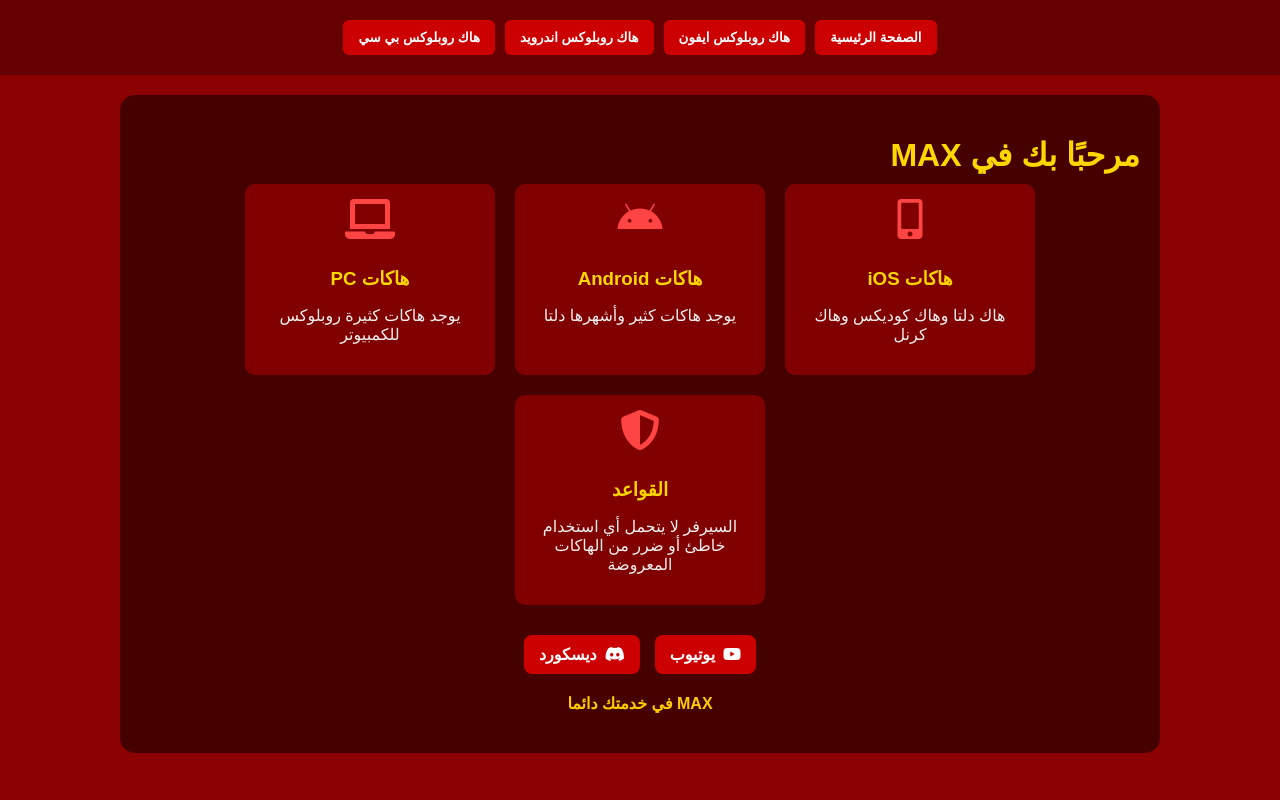
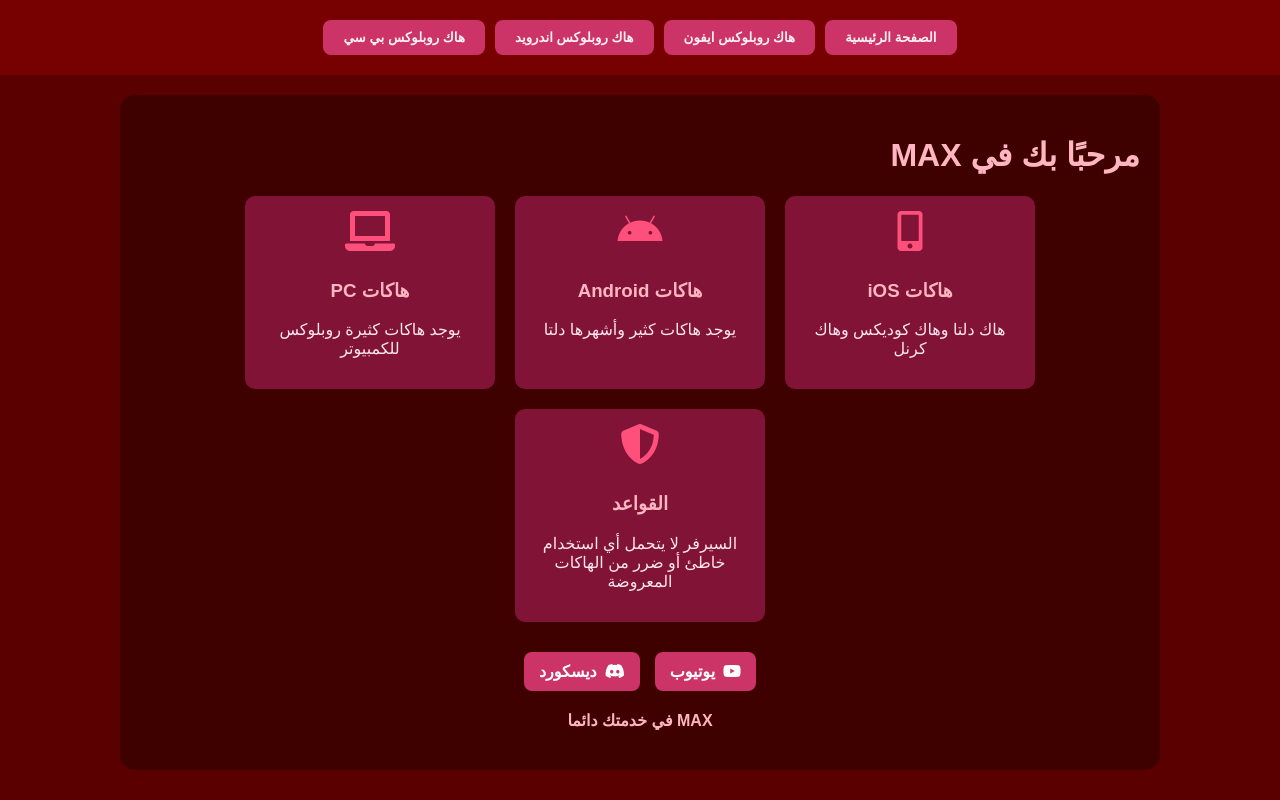
Before and after one commit to 7drtop/7dr, a plain HTML site: page index.html in a window 1280 px wide. Both pictures are taken after a click on the button "الصفحة الرئيسية". Drawn offline with Linux system fonts and the light colour scheme.

Commit message:
Update index.html

```diff
--- a/index.html
+++ b/index.html
@@ -4,14 +4,11 @@
   <meta charset="UTF-8" />
   <meta name="viewport" content="width=device-width, initial-scale=1" />
   <title>MAX</title>
-  <link
-    href="https://cdnjs.cloudflare.com/ajax/libs/font-awesome/5.15.4/css/all.min.css"
-    rel="stylesheet"
-  />
+  <link href="https://cdnjs.cloudflare.com/ajax/libs/font-awesome/5.15.4/css/all.min.css" rel="stylesheet" />
   <style>
     body {
-      background-color: darkred;
-      color: white;
+      background-color: #5a0000;
+      color: #ffe6ea;
       font-family: Arial, sans-serif;
       margin: 0;
       padding: 0;
@@ -23,22 +20,22 @@
       justify-content: center;
       gap: 10px;
       padding: 20px;
-      background-color: #660000;
+      background-color: #770000;
     }
 
     .nav-buttons button {
-      background-color: #cc0000;
+      background-color: #cc3366;
       border: none;
-      padding: 10px 15px;
-      border-radius: 6px;
-      color: white;
+      padding: 10px 20px;
+      border-radius: 8px;
+      color: #fff0f5;
       font-weight: bold;
       cursor: pointer;
       transition: background-color 0.3s;
     }
 
     .nav-buttons button:hover {
-      background-color: #ff0000;
+      background-color: #e6005c;
     }
 
     .page {
@@ -46,7 +43,7 @@
       max-width: 1000px;
       margin: 20px auto;
       padding: 20px;
-      background-color: rgba(0, 0, 0, 0.5);
+      background-color: rgba(0, 0, 0, 0.3);
       border-radius: 15px;
     }
 
@@ -54,11 +51,8 @@
       display: block;
     }
 
-    h1,
-    h2,
-    h3 {
-      color: #ffd700; /* ذهبي */
-      margin-bottom: 10px;
+    h1, h2, h3 {
+      color: #ffb6c1;
     }
 
     .features-grid {
@@ -70,21 +64,18 @@
     }
 
     .feature-item {
-      background-color: #800000;
+      background-color: #801336;
       border-radius: 10px;
       padding: 15px;
       width: 220px;
       text-align: center;
+      color: #ffe6f0;
     }
 
     .feature-item i {
       font-size: 40px;
       margin-bottom: 10px;
-      color: #ff4444;
-    }
-
-    .feature-item p {
-      color: #f0f0f0;
+      color: #ff4f7b;
     }
 
     .delta-content {
@@ -116,7 +107,7 @@
     }
 
     .info-box ul li {
-      background-color: #b22222;
+      background-color: #b22255;
       margin: 5px 0;
       padding: 10px;
       border-radius: 8px;
@@ -124,7 +115,7 @@
 
     .download-btn {
       display: inline-block;
-      background-color: #ff0000;
+      background-color: #ff4d88;
       color: white;
       padding: 10px 20px;
       border-radius: 8px;
@@ -135,7 +126,7 @@
     }
 
     .download-btn:hover {
-      background-color: #cc0000;
+      background-color: #cc3366;
     }
 
     .social-links {
@@ -149,7 +140,7 @@
       display: flex;
       align-items: center;
       gap: 8px;
-      background-color: #cc0000;
+      background-color: #cc3366;
       color: white;
       padding: 10px 15px;
       border-radius: 8px;
@@ -159,14 +150,14 @@
     }
 
     .social-btn:hover {
-      background-color: #ff0000;
+      background-color: #ff1a75;
     }
 
     .copyright {
       text-align: center;
       margin: 20px 0;
       font-weight: bold;
-      color: #ffcc00;
+      color: #ffb6c1;
     }
 
     img.fortnite-image {
@@ -178,6 +169,8 @@
   </style>
 </head>
 <body>
+
+  <!-- قائمة التنقل -->
   <div class="nav-buttons">
     <button onclick="showPage('home')">الصفحة الرئيسية</button>
     <button onclick="showPage('iphone')">هاك روبلوكس ايفون</button>
@@ -185,6 +178,7 @@
     <button onclick="showPage('pc')">هاك روبلوكس بي سي</button>
   </div>
 
+  <!-- الصفحة الرئيسية -->
   <div id="home" class="page active">
     <h1>مرحبًا بك في MAX</h1>
     <div class="features-grid">
@@ -211,10 +205,10 @@
     </div>
 
     <div class="social-links">
-      <a href="https://youtube.com/@rtxtop1-rtx" target="_blank" class="social-btn youtube-btn">
+      <a href="https://youtube.com/@rtxtop1-rtx" target="_blank" class="social-btn">
         <i class="fab fa-youtube"></i> يوتيوب
       </a>
-      <a href="https://discord.gg/rtxtop1" target="_blank" class="social-btn discord-btn">
+      <a href="https://discord.gg/rtxtop1" target="_blank" class="social-btn">
         <i class="fab fa-discord"></i> ديسكورد
       </a>
     </div>
@@ -222,13 +216,11 @@
     <div class="copyright">MAX في خدمتك دائما</div>
   </div>
 
+  <!-- صفحة ايفون -->
   <div id="iphone" class="page">
     <h1>هاكات iPhone</h1>
-    <img
-      src="https://images.sftcdn.net/images/t_app-icon-s/p/e2b8e161-10ad-4744-9ea1-2e7d059c28ad/2145656008/delta-executor-ggm-logo"
-      alt="Delta"
-      class="delta-image"
-    />
+
+    <img src="https://images.sftcdn.net/images/t_app-icon-s/p/e2b8e161-10ad-4744-9ea1-2e7d059c28ad/2145656008/delta-executor-ggm-logo" alt="Delta" class="delta-image" />
     <div class="info-box">
       <h2>هاك دلتا</h2>
       <ul>
@@ -236,18 +228,10 @@
         <li>سهولة استخدام</li>
         <li>ينصح به</li>
       </ul>
-      <a
-        href="itms-services://?action=download-manifest&url=https%3A%2F%2Fdeltaios-executor.com%2FInstall21.plist"
-        class="download-btn"
-        >تنزيل دلتا</a
-      >
+      <a href="itms-services://?action=download-manifest&url=https%3A%2F%2Fdeltaios-executor.com%2FInstall21.plist" class="download-btn">تنزيل دلتا</a>
     </div>
 
-    <img
-      src="https://i.postimg.cc/vZgLmbJg/IMG-0210.webp"
-      alt="Codex"
-      class="delta-image"
-    />
+    <img src="https://i.postimg.cc/vZgLmbJg/IMG-0210.webp" alt="Codex" class="delta-image" />
     <div class="info-box">
       <h2>هاك كوديكس</h2>
       <ul>
@@ -255,22 +239,45 @@
         <li>سهولة استخدام</li>
         <li>ليس الأفضل</li>
       </ul>
-      <a
-        href="itms-services://?action=download-manifest&amp;url=https%3A%2F%2Fcodex-ios.com%2FInstall.plist"
-        class="download-btn codex-btn"
-        onmousedown="return false"
-        oncontextmenu="return false"
-        >تنزيل كوديكس</a
-      >
+      <a href="itms-services://?action=download-manifest&amp;url=https%3A%2F%2Fcodex-ios.com%2FInstall.plist" class="download-btn">تنزيل كوديكس</a>
     </div>
 
-    <img
-      src="https://i.postimg.cc/Qtd17DBr/7-D0-FD78-F-186-C-4-C0-A-A335-74-BD7-EF9-BDBB.png"
-      alt="Krnl"
-      class="delta-image"
-    />
+    <img src="https://i.postimg.cc/Qtd17DBr/7-D0-FD78-F-186-C-4-C0-A-A335-74-BD7-EF9-BDBB.png" alt="Krnl" class="delta-image" />
     <div class="info-box">
       <h2>هاك كرنل</h2>
       <ul>
         <li>حماية قوية</li>
-        <li>سهولة استخدام</
+        <li>سهولة استخدام</li>
+        <li>ينصح به أيضًا</li>
+      </ul>
+      <a href="#" class="download-btn">تنزيل كرنل</a>
+    </div>
+  </div>
+
+  <!-- صفحة اندرويد -->
+  <div id="android" class="page">
+    <h1>هاكات Android</h1>
+    <p>سيتم إضافة هاكات اندرويد قريبًا هنا.</p>
+  </div>
+
+  <!-- صفحة PC -->
+  <div id="pc" class="page">
+    <h1>هاكات PC</h1>
+    <p>سيتم إضافة هاكات الكمبيوتر هنا أيضًا.</p>
+  </div>
+
+  <!-- كود التنقل بين الصفحات -->
+  <script>
+    function showPage(pageId) {
+      const pages = document.querySelectorAll('.page');
+      pages.forEach((page) => page.classList.remove('active'));
+
+      const activePage = document.getElementById(pageId);
+      if (activePage) {
+        activePage.classList.add('active');
+      }
+    }
+  </script>
+
+</body>
+</html>
```
